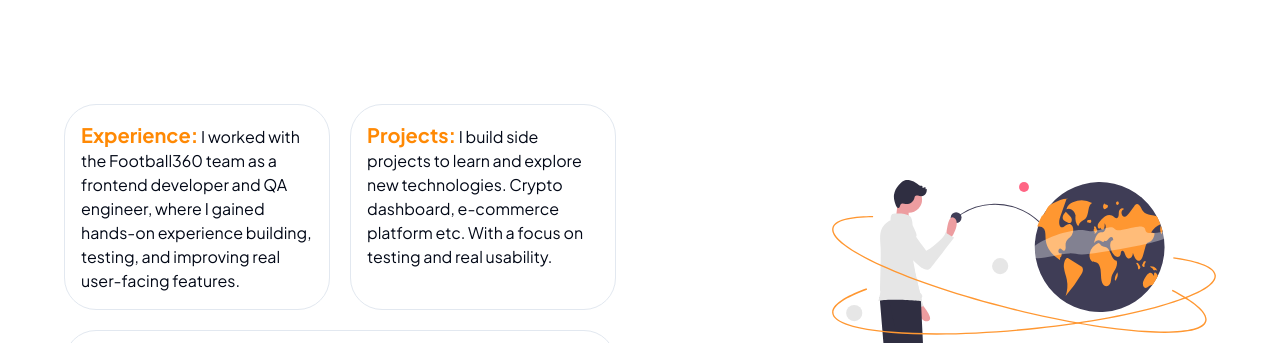
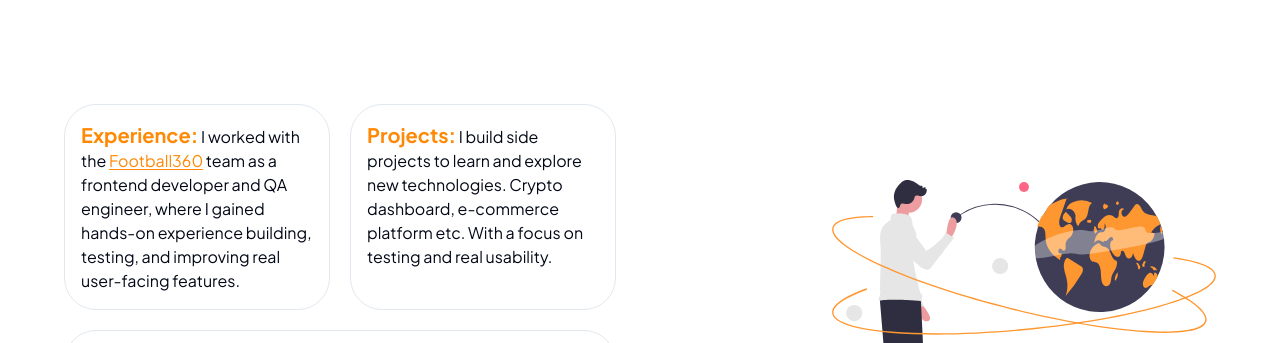
Before and after one commit to shahin-rahjoo/Portfolio, a Next.js app: page / in a window 1280 px wide. Shown: the part 820-1163 px from the top of the page. Built offline with nearby package versions, Linux system fonts and the light colour scheme; no server answers.

Commit message:
work link added

```diff
--- a/components/about-me.tsx
+++ b/components/about-me.tsx
@@ -54,7 +54,7 @@ const AboutMe = () => {
 
       <div className="mt-10 flex justify-center px-4">
         <p className="text-center font-bold text-xl sm:text-2xl">
-          Some of the tech stacks that I worked with
+          Some Of The Tech Stacks That I Worked With
         </p>
       </div>
 
--- a/components/info.tsx
+++ b/components/info.tsx
@@ -10,9 +10,18 @@ const Information = () => {
               <span className="font-bold text-xl text-orange-400">
                 Experience:
               </span>{" "}
-              I worked with the Football360 team as a frontend developer and QA
-              engineer, where I gained hands-on experience building, testing,
-              and improving real user-facing features.
+              I worked with the{" "}
+              <a
+                href="https://football360.ir/"
+                target="_blank"
+                rel="noopener noreferrer"
+                className="text-orange-400 underline underline-offset-2 hover:text-orange-500 transition-colors"
+              >
+                Football360
+              </a>{" "}
+              team as a frontend developer and QA engineer, where I gained
+              hands-on experience building, testing, and improving real
+              user-facing features.
             </p>
           </div>
 
@@ -22,8 +31,8 @@ const Information = () => {
                 Projects:
               </span>{" "}
               I build side projects to learn and explore new technologies.
-              Crypto dashboard, e-commerce platform etc. With a focus on
-              testing and real usability.
+              Crypto dashboard, e-commerce platform etc. With a focus on testing
+              and real usability.
             </p>
           </div>
 
```
